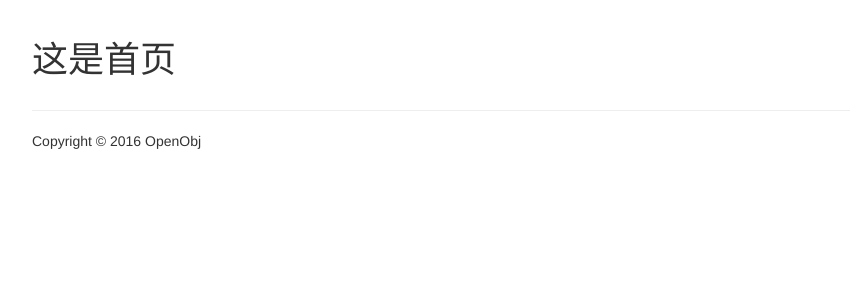
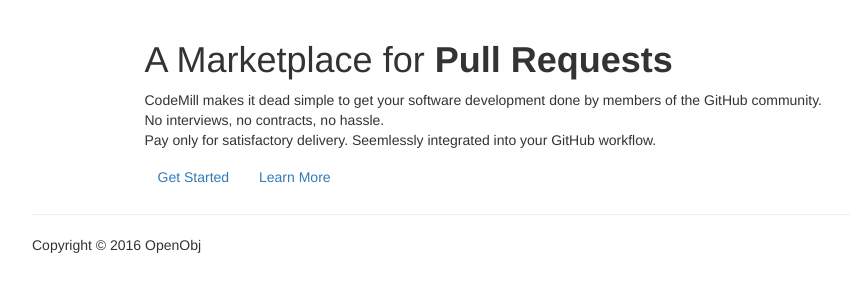
Before and after one commit to VicoandMe/openobj-web, a Django app: page / in a window 1280 px wide. Shown: the part 51-351 px from the top of the page, without its empty margins (38-888 px from the left). Run offline with Django 3.2, Linux system fonts and the light colour scheme; some libraries are stand-ins or nearby versions.

Commit message:
update index

```diff
--- a/openobj/common/templates/common/index.html
+++ b/openobj/common/templates/common/index.html
@@ -4,7 +4,44 @@
 {% include 'common/navbar.html' %}
 
     <div class="container">
-        <h1>这是首页</h1>
+       <!-- HEADING, FEATURES AND REGISTRATION FORM CONTAINER -->
+	<div class="container  marketing-area">
+
+		<div class="row">
+
+			<!-- LEFT - HEADING AND TEXTS -->
+			<div class="col-md-10 col-md-offset-1 intro-section">
+
+				<h1 class="intro">
+
+					A <span class="strong colored-text">Marketplace</span> for <strong>Pull Requests</strong>
+
+
+				</h1>
+
+				<p class="sub-heading">
+<!-- 				    CodeMill is a sofwtare freelancing system, enabling clients and freelance developers to transact in an efficient marketplace built on top of GitHub pull request mechanism
+				    CodeMill makes it dead simple to employ freelance software developers.
+ -->
+	 					CodeMill makes it dead simple to get your software development done by members of the GitHub community.<br/>No interviews, no contracts, no hassle.<br/>Pay only for satisfactory delivery. Seemlessly integrated into your GitHub workflow.
+
+				</p>
+
+				<!-- CTA BUTTONS -->
+				<div id="cta-5" class="button-container">
+
+				<a href="/sign-in" class="btn standard-button"><i class="ion-social-github"></i> Get Started</a>
+				<a href="#how-it-works" class="btn secondary-button-white">Learn More</a>
+
+				</div>
+
+			</div>
+
+		</div>
+
+	</div>
+	<!-- /END HEADING, FEATURES AND REGISTRATION FORM CONTAINER -->
+
     </div>
 
 {% include 'common/footer.html' %}
--- a/openobj/project/templates/project/project_info.html
+++ b/openobj/project/templates/project/project_info.html
@@ -7,7 +7,9 @@
         <div class="col-md-9">
             <div class="panel panel-default">
                 <div class="panel-body">
-                    <h2>{{ project_info.title }}</h2>
+                    <div class="page-header">
+                      <h1>{{ project_info.title }}</h1>
+                    </div>
                     <p>
                         浏览数:{{ project_info.read_num }} 难度:{{ project_info.difficulty }}
                         代码形式:{{ project_info.code_pattern }}
```
